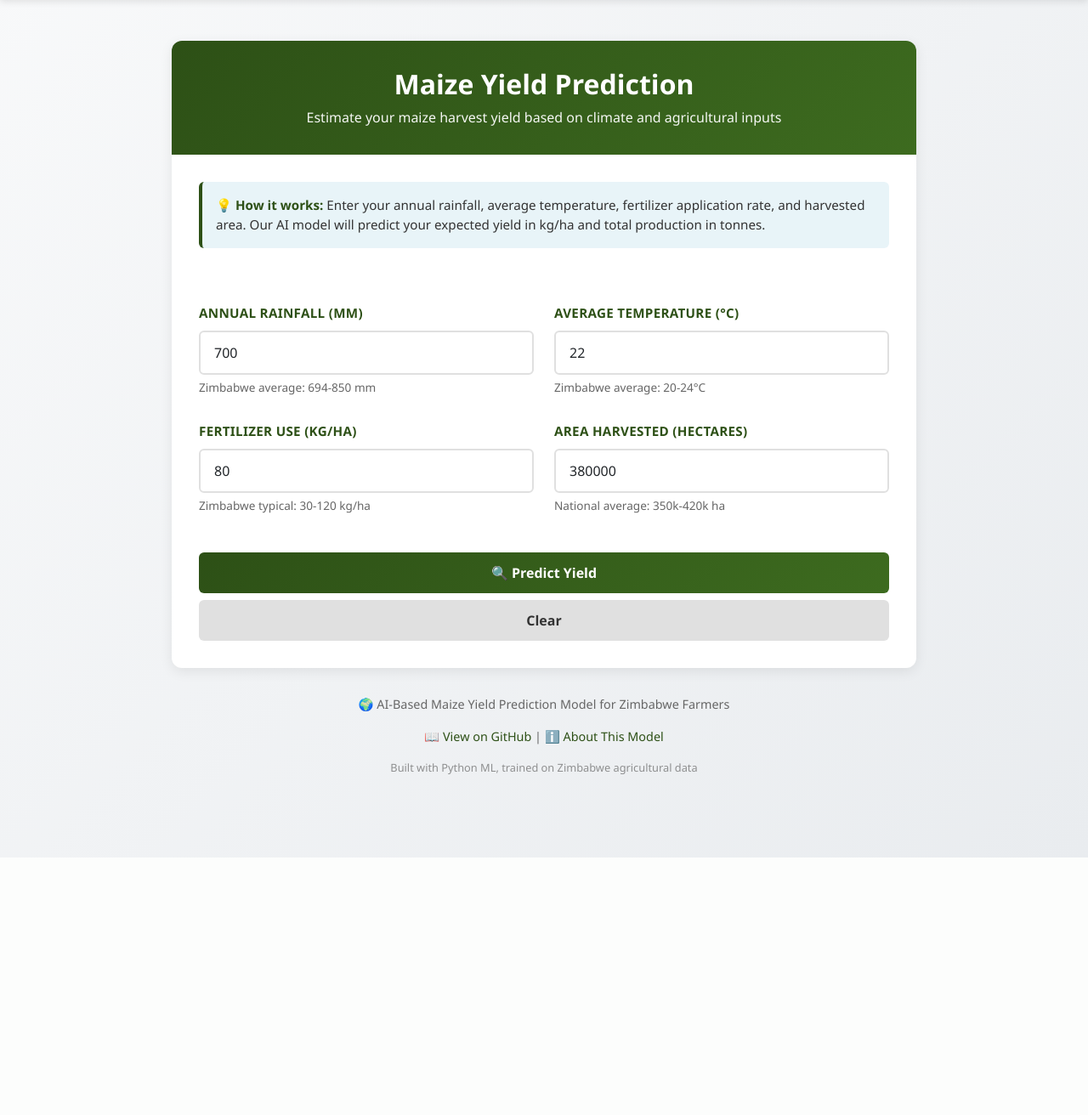
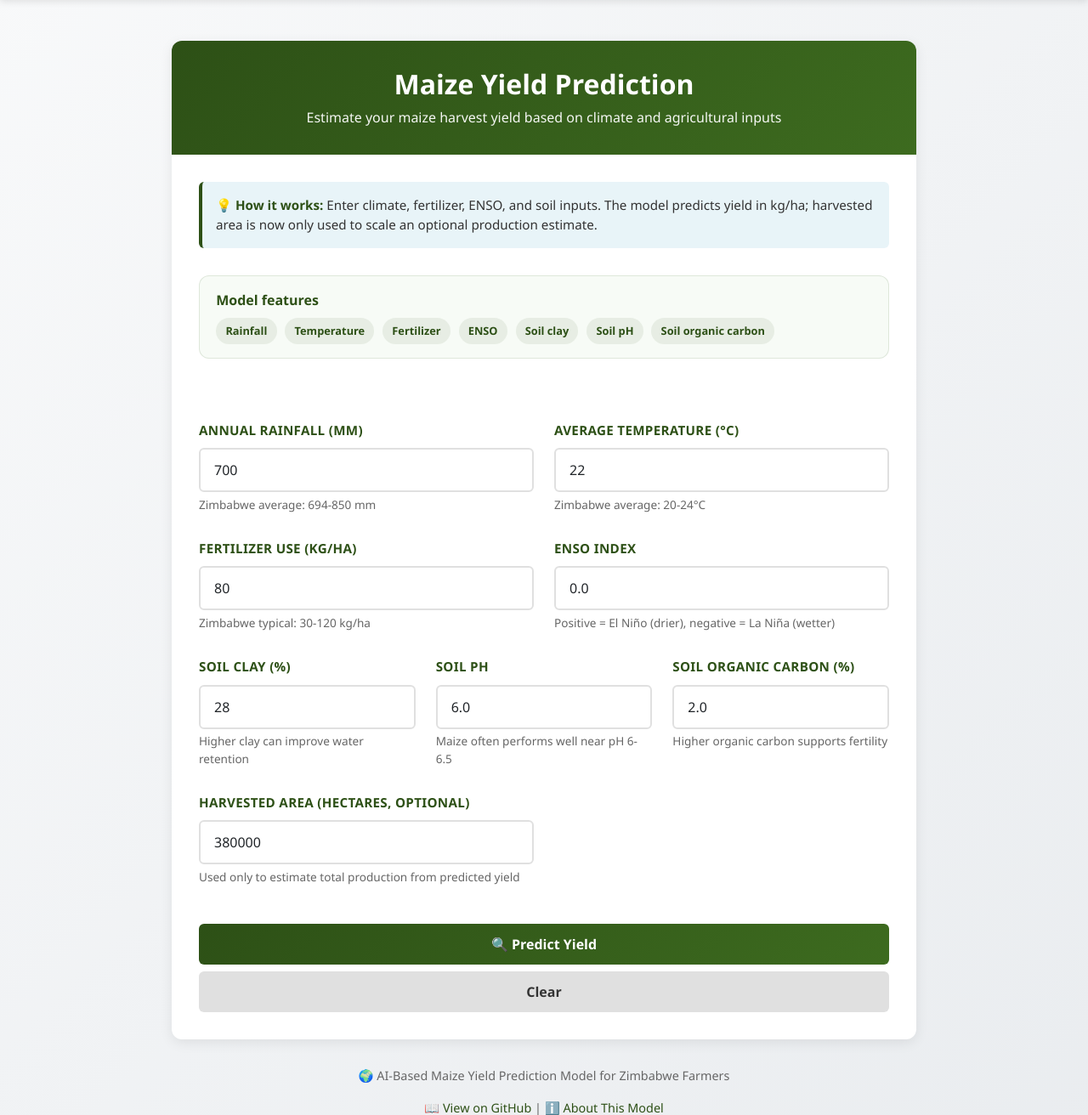
Before and after one commit to nigelberewere/Maize-Yeild-Prediction, a Flask app: page / in a window 1280 px wide. Shown: the part 60-1372 px from the top of the page at 85% size. Before the commit the page ends 1069 px from the top, so only its background shows below. Run offline with Flask 3, Linux system fonts and the light colour scheme; parts of the project's set-up code (start-up, migrations or seed data) failed here and were passed over.

Commit message:
feat: Enhance maize yield prediction model with additional features and improved UI elements

```diff
--- a/app.py
+++ b/app.py
@@ -9,7 +9,15 @@ app = Flask(__name__)
 # Load model at startup
 PROJECT_ROOT = os.path.dirname(os.path.abspath(__file__))
 MODEL_PATH = os.path.join(PROJECT_ROOT, 'models', 'maize_yield_model.pkl')
-FEATURES = ['Rainfall_mm', 'Average_Temperature_C', 'Fertilizer_kg_per_ha', 'Area_Harvested_Ha']
+FEATURES = [
+    'Rainfall_mm',
+    'Average_Temperature_C',
+    'Fertilizer_kg_per_ha',
+    'ENSO_Index',
+    'Soil_Clay_Percent',
+    'Soil_pH',
+    'Soil_Organic_Carbon_Percent',
+]
 model = joblib.load(MODEL_PATH)
 
 
@@ -26,9 +34,12 @@ def index():
             data_info_text = ''
 
     data_sources = [
-        'Rainfall: Open-Meteo (country average) / NASA POWER (legacy)',
-        'Temperature: Open-Meteo ERA5-Land (multiple locations average)',
-        'Agriculture: World Bank indicators (fertilizer, cereal yield, area)'
+        'Rainfall: Open-Meteo annual aggregates',
+        'Temperature: NASA POWER annual temperature series',
+        'Fertilizer: World Bank agricultural indicators',
+        'ENSO: NOAA Oceanic Niño Index (El Niño / La Niña)',
+        'Soil: SoilGrids / Zimbabwe soil estimates',
+        'Yield: FAOSTAT maize yield records'
     ]
     return render_template('index.html', data_sources=data_sources, data_info_text=data_info_text)
 
@@ -40,13 +51,20 @@ def predict():
         rainfall = float(data.get('rainfall', 700))
         temperature = float(data.get('temperature', 22))
         fertilizer = float(data.get('fertilizer', 80))
+        enso_index = float(data.get('enso_index', 0.0))
+        soil_clay = float(data.get('soil_clay', 28.0))
+        soil_ph = float(data.get('soil_ph', 6.0))
+        soil_carbon = float(data.get('soil_carbon', 2.0))
         area = float(data.get('area', 380000))
 
         X = pd.DataFrame([{
             'Rainfall_mm': rainfall,
             'Average_Temperature_C': temperature,
             'Fertilizer_kg_per_ha': fertilizer,
-            'Area_Harvested_Ha': area,
+            'ENSO_Index': enso_index,
+            'Soil_Clay_Percent': soil_clay,
+            'Soil_pH': soil_ph,
+            'Soil_Organic_Carbon_Percent': soil_carbon,
         }], columns=FEATURES)
         yield_kg_per_ha = max(0.0, float(model.predict(X)[0]))
         production_tonnes = (yield_kg_per_ha * area) / 1000
@@ -55,7 +73,11 @@ def predict():
             'success': True,
             'yield_kg_per_ha': round(yield_kg_per_ha, 2),
             'production_tonnes': round(production_tonnes, 0),
-            'area_hectares': area
+            'area_hectares': area,
+            'enso_index': enso_index,
+            'soil_clay_percent': soil_clay,
+            'soil_ph': soil_ph,
+            'soil_organic_carbon_percent': soil_carbon
         })
     except Exception as e:
         return jsonify({'success': False, 'error': str(e)}), 400
--- a/templates/index.html
+++ b/templates/index.html
@@ -193,6 +193,25 @@
             margin-top: 0.3rem;
         }
 
+        .feature-pill {
+            display: inline-block;
+            padding: 0.35rem 0.7rem;
+            margin: 0.2rem 0.35rem 0 0;
+            border-radius: 999px;
+            background: rgba(45, 80, 22, 0.08);
+            color: var(--primary-green);
+            font-size: 0.8rem;
+            font-weight: 600;
+        }
+
+        .secondary-panel {
+            background: #f7fbf6;
+            border: 1px solid rgba(45, 80, 22, 0.12);
+            border-radius: 12px;
+            padding: 1rem 1.2rem;
+            margin-bottom: 1.5rem;
+        }
+
         .error-section {
             background: #fff3cd;
             border-left: 5px solid #ffc107;
@@ -288,7 +307,20 @@
             <!-- Info Box -->
             <div style="padding: 2rem; padding-bottom: 0">
                 <div class="info-box">
-                    <strong>💡 How it works:</strong> Enter your annual rainfall, average temperature, fertilizer application rate, and harvested area. Our AI model will predict your expected yield in kg/ha and total production in tonnes.
+                    <strong>💡 How it works:</strong> Enter climate, fertilizer, ENSO, and soil inputs. The model predicts yield in kg/ha; harvested area is now only used to scale an optional production estimate.
+                </div>
+            </div>
+
+            <div style="padding: 0 2rem 1rem 2rem;">
+                <div class="secondary-panel">
+                    <div style="font-weight: 700; color: var(--primary-green); margin-bottom: 0.4rem;">Model features</div>
+                    <span class="feature-pill">Rainfall</span>
+                    <span class="feature-pill">Temperature</span>
+                    <span class="feature-pill">Fertilizer</span>
+                    <span class="feature-pill">ENSO</span>
+                    <span class="feature-pill">Soil clay</span>
+                    <span class="feature-pill">Soil pH</span>
+                    <span class="feature-pill">Soil organic carbon</span>
                 </div>
             </div>
 
@@ -325,10 +357,48 @@
                         </div>
                         <div class="col-md-6">
                             <div class="form-group">
-                                <label for="area" class="form-label">Area Harvested (hectares)</label>
+                                <label for="enso_index" class="form-label">ENSO Index</label>
+                                <input type="number" class="form-control" id="enso_index" placeholder="e.g., 0.4"
+                                       value="0.0" min="-3" max="3" step="0.1" required>
+                                <div class="input-helper">Positive = El Niño (drier), negative = La Niña (wetter)</div>
+                            </div>
+                        </div>
+                    </div>
+
+                    <div class="row">
+                        <div class="col-md-4">
+                            <div class="form-group">
+                                <label for="soil_clay" class="form-label">Soil Clay (%)</label>
+                                <input type="number" class="form-control" id="soil_clay" placeholder="e.g., 28"
+                                       value="28" min="0" max="100" step="0.1" required>
+                                <div class="input-helper">Higher clay can improve water retention</div>
+                            </div>
+                        </div>
+                        <div class="col-md-4">
+                            <div class="form-group">
+                                <label for="soil_ph" class="form-label">Soil pH</label>
+                                <input type="number" class="form-control" id="soil_ph" placeholder="e.g., 6.0"
+                                       value="6.0" min="4" max="8" step="0.1" required>
+                                <div class="input-helper">Maize often performs well near pH 6-6.5</div>
+                            </div>
+                        </div>
+                        <div class="col-md-4">
+                            <div class="form-group">
+                                <label for="soil_carbon" class="form-label">Soil Organic Carbon (%)</label>
+                                <input type="number" class="form-control" id="soil_carbon" placeholder="e.g., 2.0"
+                                       value="2.0" min="0" max="10" step="0.1" required>
+                                <div class="input-helper">Higher organic carbon supports fertility</div>
+                            </div>
+                        </div>
+                    </div>
+
+                    <div class="row">
+                        <div class="col-md-6">
+                            <div class="form-group">
+                                <label for="area" class="form-label">Harvested Area (hectares, optional)</label>
                                 <input type="number" class="form-control" id="area" placeholder="e.g., 380000"
-                                       value="380000" min="1" max="10000000" step="1" required>
-                                <div class="input-helper">National average: 350k-420k ha</div>
+                                       value="380000" min="1" max="10000000" step="1">
+                                <div class="input-helper">Used only to estimate total production from predicted yield</div>
                             </div>
                         </div>
                     </div>
@@ -410,6 +480,10 @@
             const rainfall = parseFloat(document.getElementById('rainfall').value);
             const temperature = parseFloat(document.getElementById('temperature').value);
             const fertilizer = parseFloat(document.getElementById('fertilizer').value);
+            const ensoIndex = parseFloat(document.getElementById('enso_index').value);
+            const soilClay = parseFloat(document.getElementById('soil_clay').value);
+            const soilPh = parseFloat(document.getElementById('soil_ph').value);
+            const soilCarbon = parseFloat(document.getElementById('soil_carbon').value);
             const area = parseFloat(document.getElementById('area').value);
 
             // Show loading
@@ -427,6 +501,10 @@
                         rainfall: rainfall,
                         temperature: temperature,
                         fertilizer: fertilizer,
+                        enso_index: ensoIndex,
+                        soil_clay: soilClay,
+                        soil_ph: soilPh,
+                        soil_carbon: soilCarbon,
                         area: area
                     })
                 });
```
